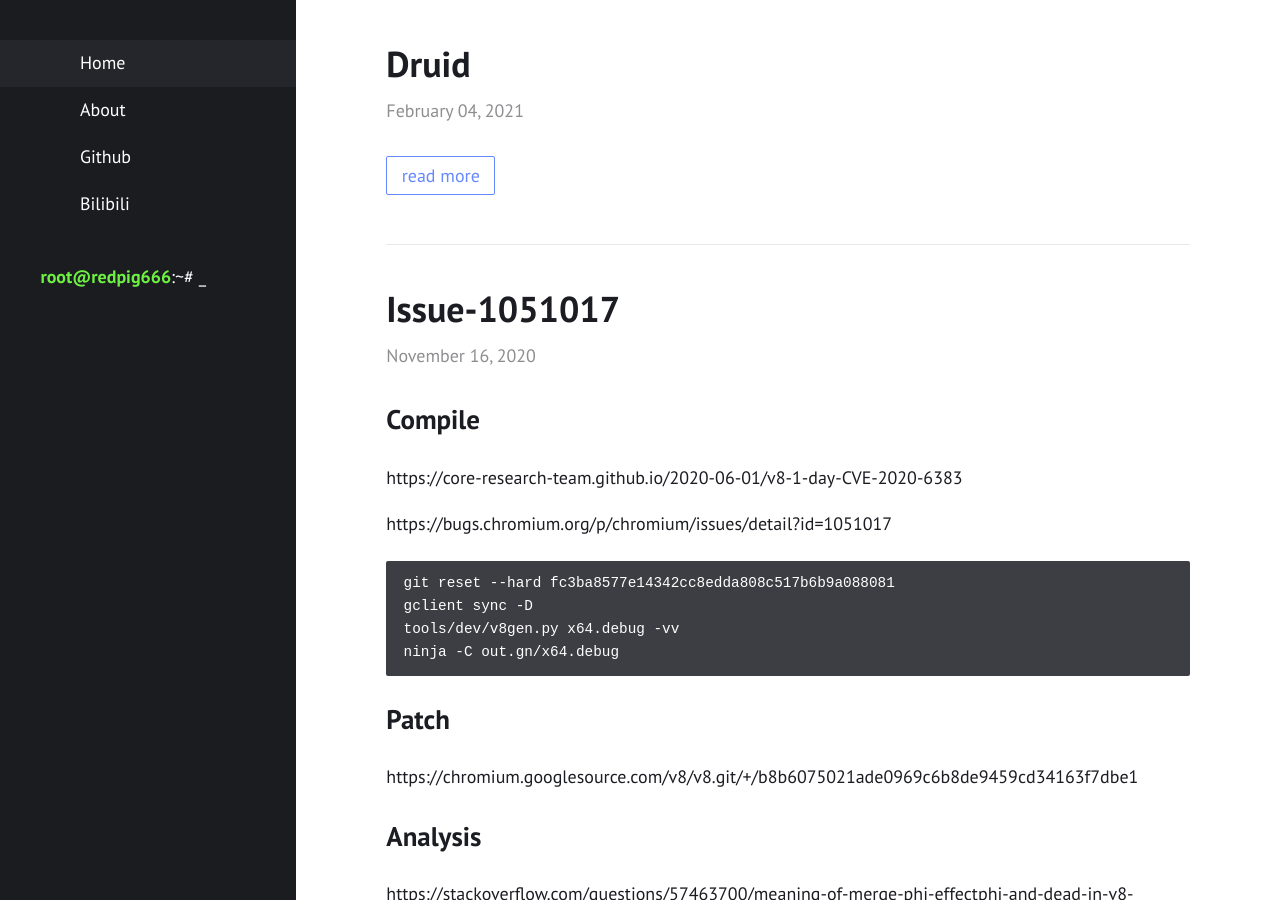
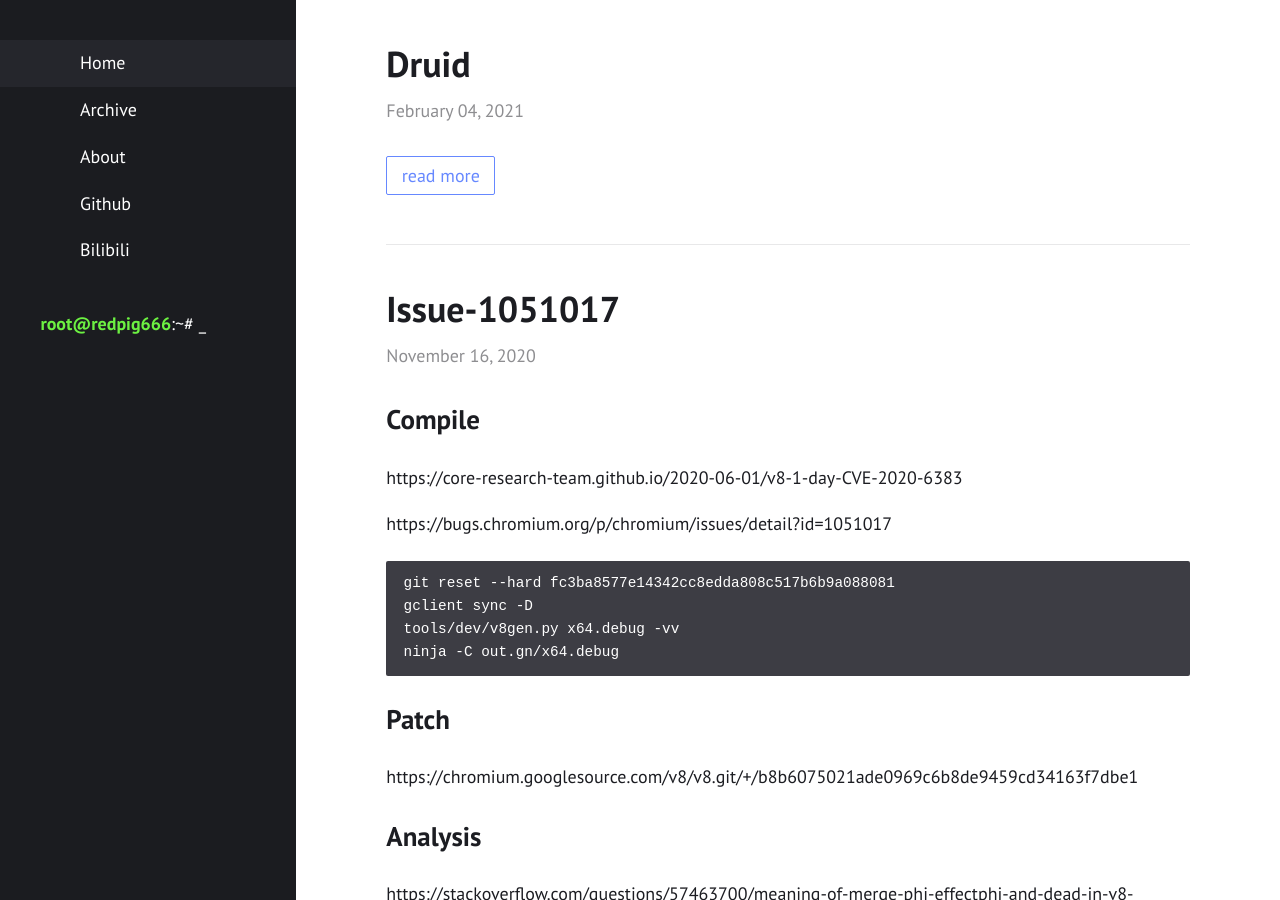
Before and after one commit to redpigsixsixsix/redpigsixsixsix.github.io, a Jekyll site: the page built from index.html, in a window 1280 px wide and 900 px high. Built offline with Jekyll 4.4.1, drawn with Linux system fonts in a browser that asks for light colours.

Commit message:
Update _config.yml

```diff
--- a/_config.yml
+++ b/_config.yml
@@ -23,7 +23,10 @@ minimal: false               # use simpler style
 
 navigation:
   - {file: "index.html", icon: home}
+  - {file: "archive.html", icon: archive}
   - {file: "About.md", icon: address-card}
+
+
 
 external:                    # see http://fontawesome.com/icons
 #  - {title: Mail, icon: envelope, url: "mailto:niklasbuschmann@users.noreply.github.com"}
```
